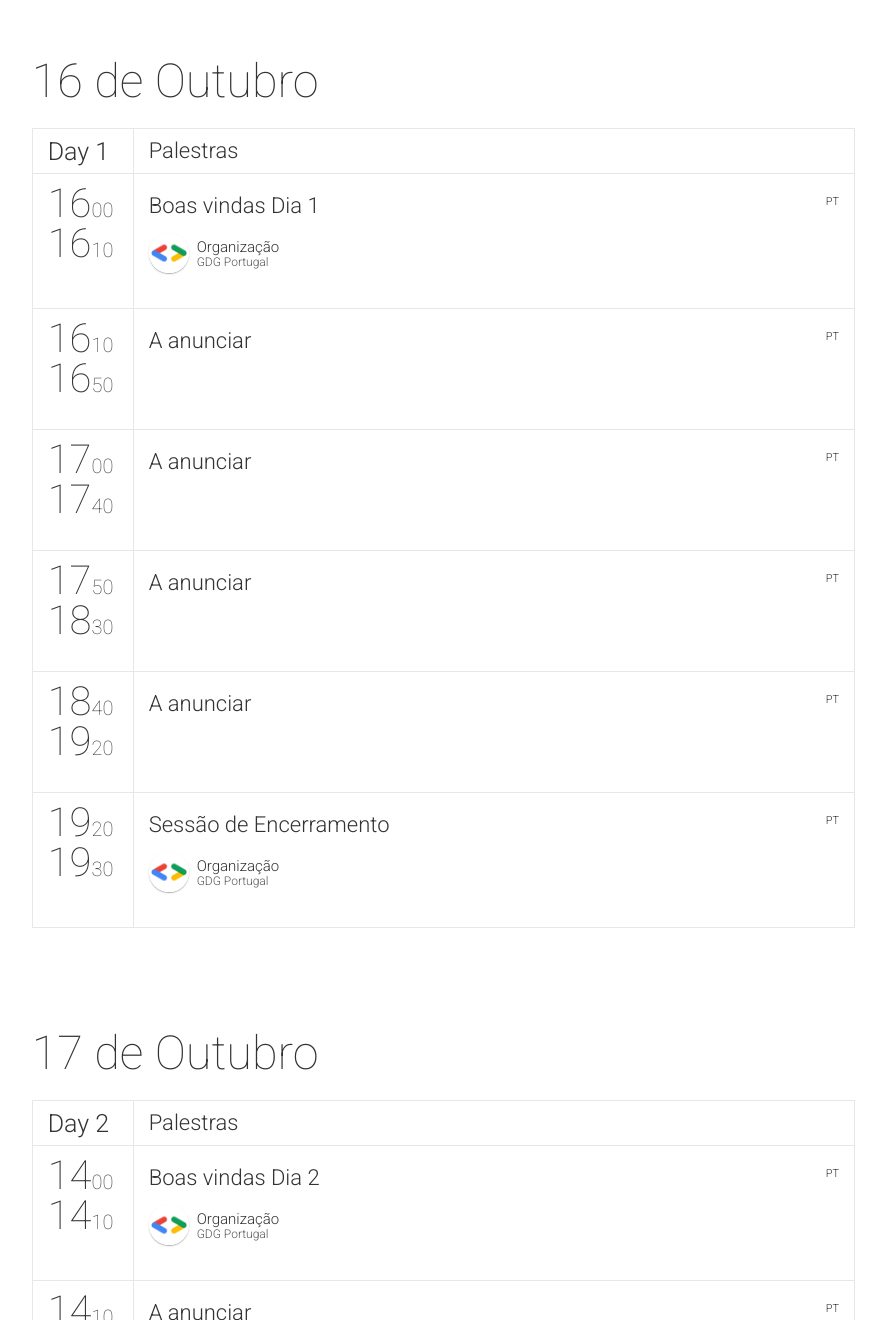
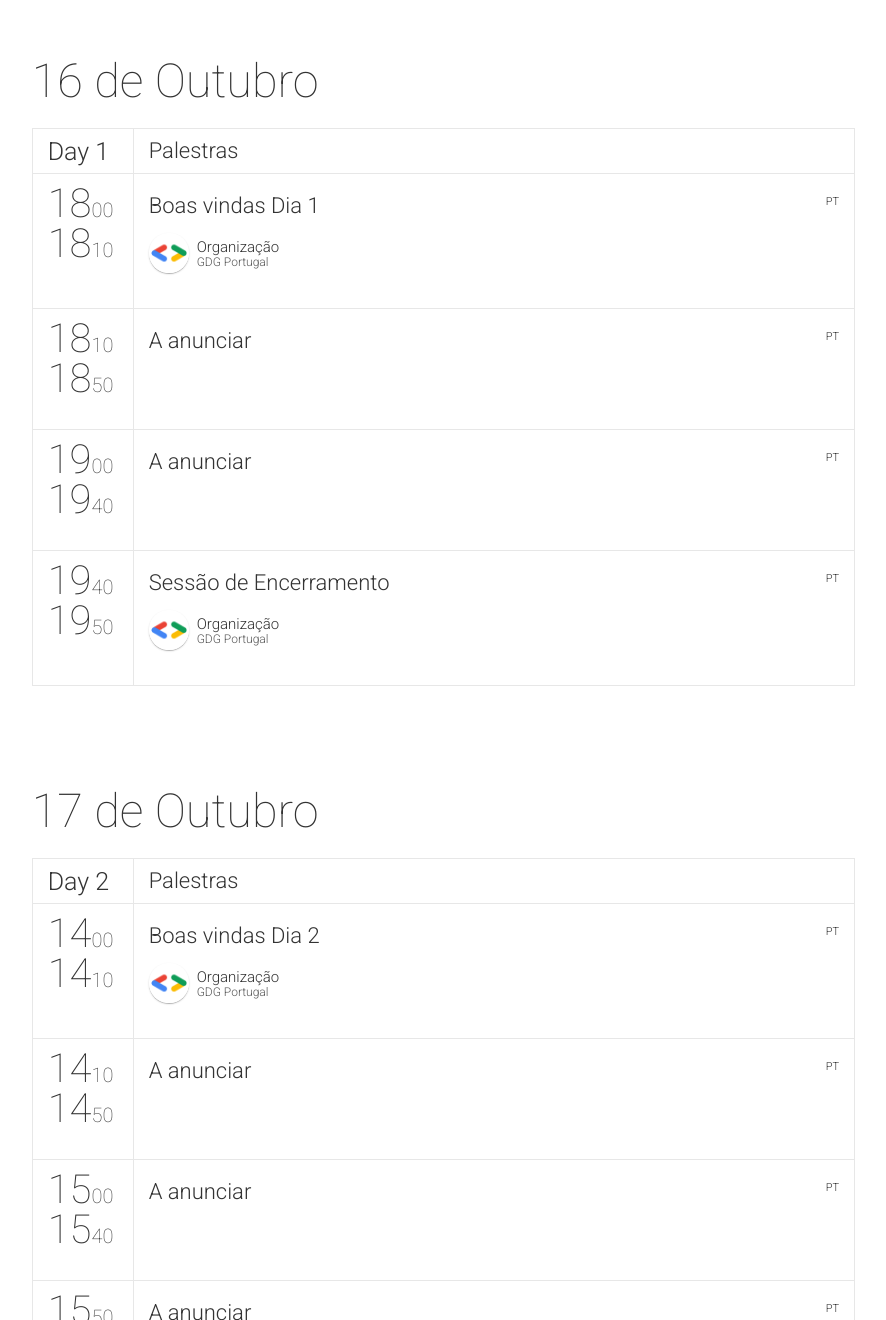
Before and after one commit to GDGPortugal/devFestPT-2020, a Jekyll site: the page built from schedule.html, in a window 1280 px wide and 1400 px high, scrolled down 331 px, cut to the strip 80-1400 px from the top of the window. Shown: the whole strip, without its empty margins (90-976 px from the left). Built offline with Jekyll 4.4.1, drawn with Linux system fonts in a browser that asks for light colours; nearby versions of some CDN libraries; comment, search, counter and statistics services are not loaded; some of the changed text lies outside the part shown.

Commit message:
Update schedule

```diff
--- a/_data/schedule.yml
+++ b/_data/schedule.yml
@@ -6,33 +6,23 @@
 
    timeslots:
      - {
-       startTime: "16:00",
-       endTime: "16:10",
+       startTime: "18:00",
+       endTime: "18:10",
        sessionIds: [001]
      }
      - {
-       startTime: "16:10",
-       endTime: "16:50",
+       startTime: "18:10",
+       endTime: "18:50",
        sessionIds: [002]
      }
      - {
-       startTime: "17:00",
-       endTime: "17:40",
+       startTime: "19:00",
+       endTime: "19:40",
        sessionIds: [002]
      }
      - {
-       startTime: "17:50",
-       endTime: "18:30",
-       sessionIds: [002]
-     }
-     - {
-       startTime: "18:40",
-       endTime: "19:20",
-       sessionIds: [002]
-     }
-     - {
-       startTime: "19:20",
-       endTime: "19:30",
+       startTime: "19:40",
+       endTime: "19:50",
        sessionIds: [003]
      }
  -
@@ -67,7 +57,17 @@
        sessionIds: [002]
      }
      - {
-       startTime: "17:20",
-       endTime: "17:30",
+       startTime: "17:30",
+       endTime: "18:10",
+       sessionIds: [002]
+     }
+     - {
+       startTime: "18:20",
+       endTime: "19:00",
+       sessionIds: [002]
+     }
+     - {
+       startTime: "19:00",
+       endTime: "19:10",
        sessionIds: [005]
      }
```
